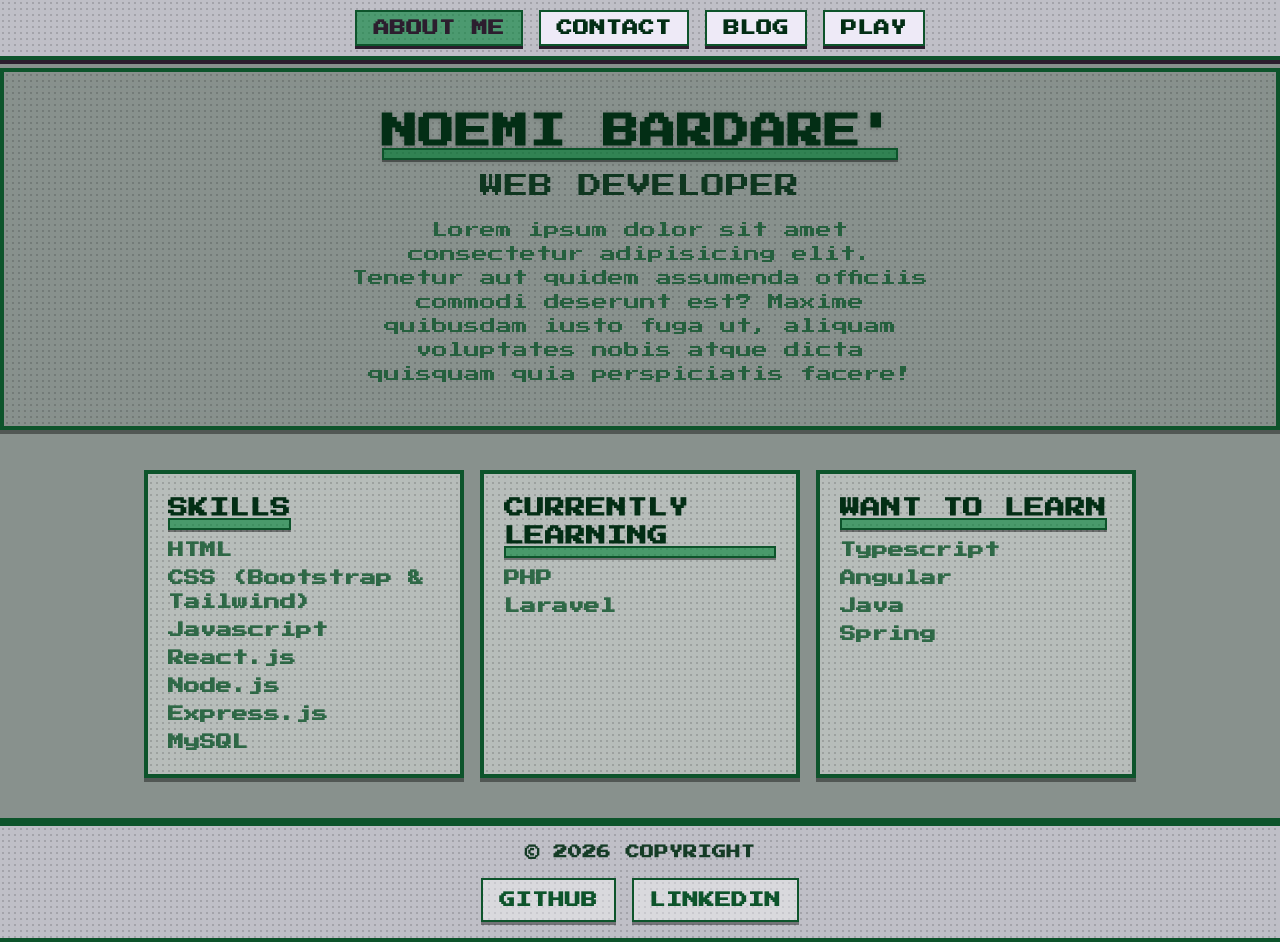
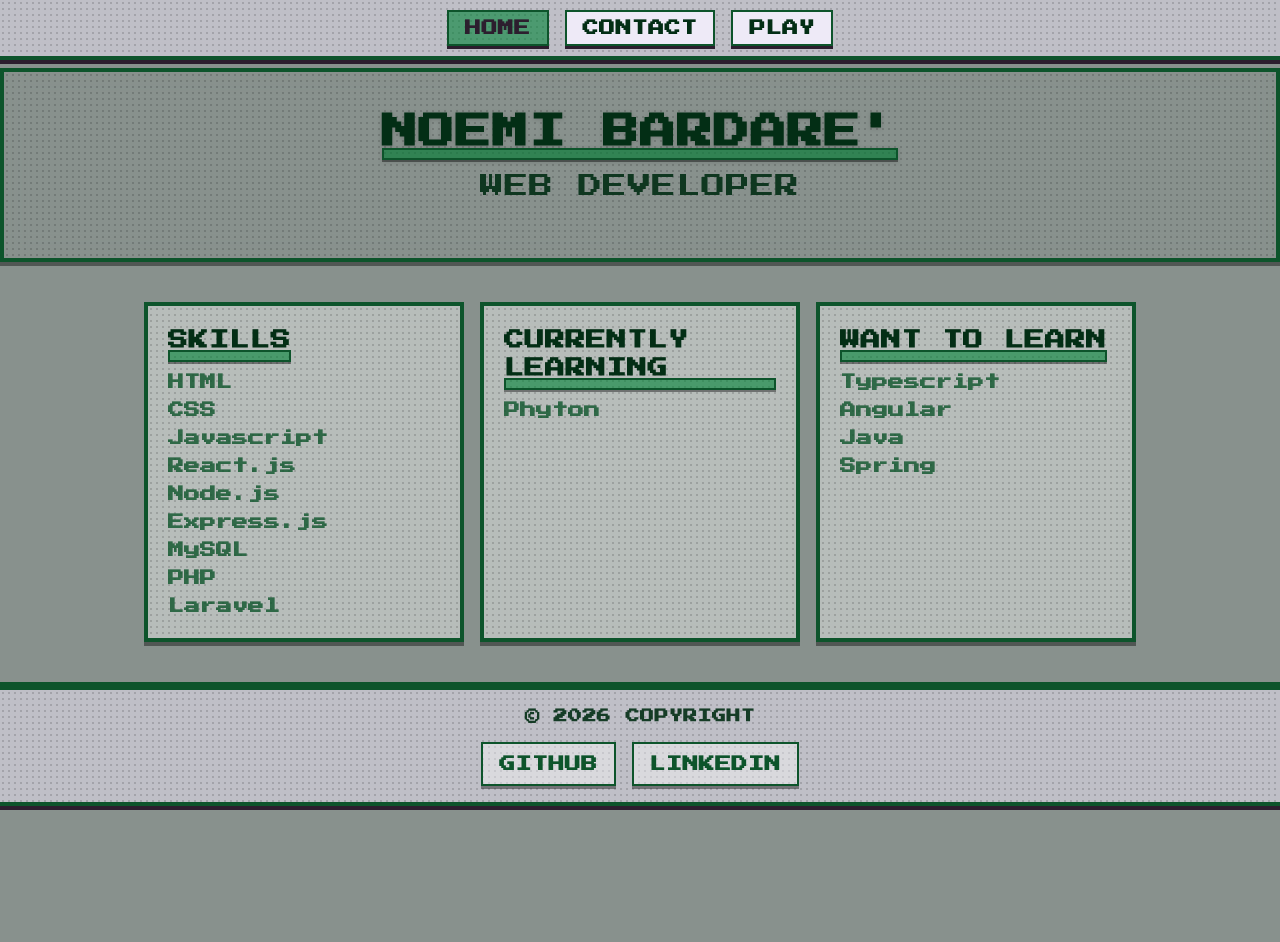
Before and after one commit to murphy-afk/personal, a React (Vite) app: page /aboutme in a window 1280 px wide. After the commit the page ends 806 px from the top, so only its background shows below. Built offline with nearby package versions, Linux system fonts and the light colour scheme.

Commit message:
header change

```diff
--- a/src/components/GamesHeader.jsx
+++ b/src/components/GamesHeader.jsx
@@ -16,7 +16,7 @@ export default function GamesHeader() {
             <li>
               <Link
               to={'/play'}
-              target="blank"
+
               className="
                 px-4 py-2
                 bg-white/40
--- a/src/components/Header.jsx
+++ b/src/components/Header.jsx
@@ -2,10 +2,10 @@ import { NavLink } from "react-router-dom"
 
 export default function Header() {
   const navLinks = [
-    { name: 'About me', href: '/aboutme' },
+    { name: 'Home', href: '/aboutme' },
     // { name: 'Projects', href: '/projects'},
     { name: 'Contact', href: '/contact' },
-    { name: 'Blog', href: '/blog' },
+    // { name: 'Blog', href: '/blog' },
     { name: 'Play', href: '/play' },
   ]
 
--- a/src/pages/AboutMe.jsx
+++ b/src/pages/AboutMe.jsx
@@ -23,7 +23,7 @@ export default function AboutMe() {
         </h2>
 
         <p className="mt-4 text-green-900/80 max-w-xl mx-auto font-medium">
-          Lorem ipsum dolor sit amet consectetur adipisicing elit. Tenetur aut quidem assumenda officiis commodi deserunt est? Maxime quibusdam iusto fuga ut, aliquam voluptates nobis atque dicta quisquam quia perspiciatis facere!
+
         </p>
       </section>
 
@@ -46,12 +46,14 @@ export default function AboutMe() {
 
           <ul className="space-y-1 text-green-900/80 font-semibold">
             <li className="hover:text-green-700 hover:translate-x-1 transition-all">HTML</li>
-            <li className="hover:text-green-700 hover:translate-x-1 transition-all">CSS (Bootstrap & Tailwind)</li>
+            <li className="hover:text-green-700 hover:translate-x-1 transition-all">CSS</li>
             <li className="hover:text-green-700 hover:translate-x-1 transition-all">Javascript</li>
             <li className="hover:text-green-700 hover:translate-x-1 transition-all">React.js</li>
             <li className="hover:text-green-700 hover:translate-x-1 transition-all">Node.js</li>
             <li className="hover:text-green-700 hover:translate-x-1 transition-all">Express.js</li>
             <li className="hover:text-green-700 hover:translate-x-1 transition-all">MySQL</li>
+            <li className="hover:text-green-700 hover:translate-x-1 transition-all">PHP</li>
+            <li className="hover:text-green-700 hover:translate-x-1 transition-all">Laravel</li>
           </ul>
         </div>
 
@@ -74,8 +76,7 @@ export default function AboutMe() {
           </h3>
 
           <ul className="space-y-1 text-green-900/80 font-semibold">
-            <li className="hover:text-green-700 hover:translate-x-1 transition-all">PHP</li>
-            <li className="hover:text-green-700 hover:translate-x-1 transition-all">Laravel</li>
+          <li className="hover:text-green-700 hover:translate-x-1 transition-all">Phyton</li>
           </ul>
         </div>
 
```
